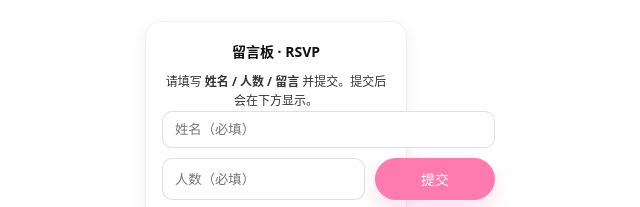
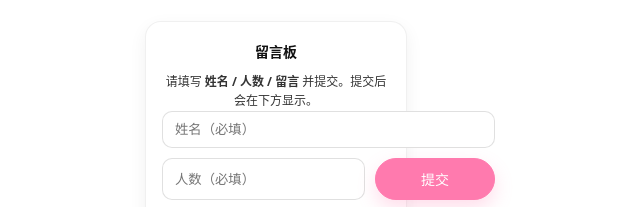
Before and after one commit to 17suijuying/Repository, a plain HTML site: page index.html in a window 1280 px wide. Shown: the part 5657-5864 px from the top of the page, 364-1004 px from the left. Drawn offline with Linux system fonts and the light colour scheme; no server answers.

Commit message:
Update index.html

```diff
--- a/index.html
+++ b/index.html
@@ -294,7 +294,7 @@
 
     <!-- ===== 留言板（直接提交到后端 + 下方显示列表） ===== -->
     <section class="form-card" id="rsvp">
-      <h4>留言板 · RSVP</h4>
+      <h4>留言板</h4>
       <p class="form-tip">请填写 <strong>姓名 / 人数 / 留言</strong> 并提交。提交后会在下方显示。</p>
 
       <form id="rsvp-form" style="max-width:600px;margin:0 auto;display:grid;grid-template-columns:1fr 120px;gap:10px;">
```
